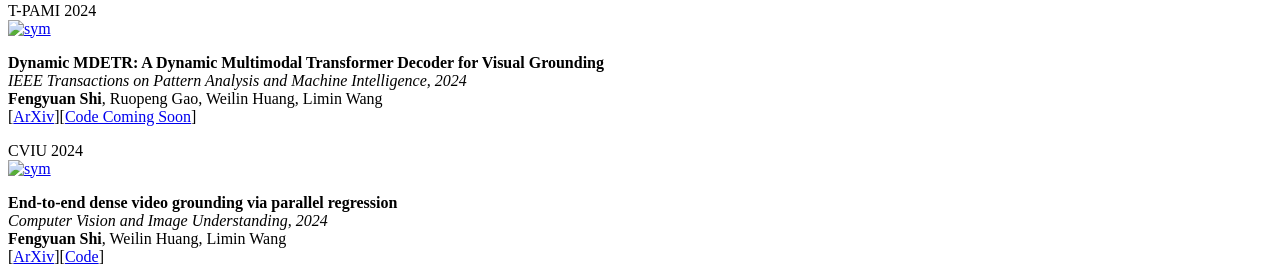
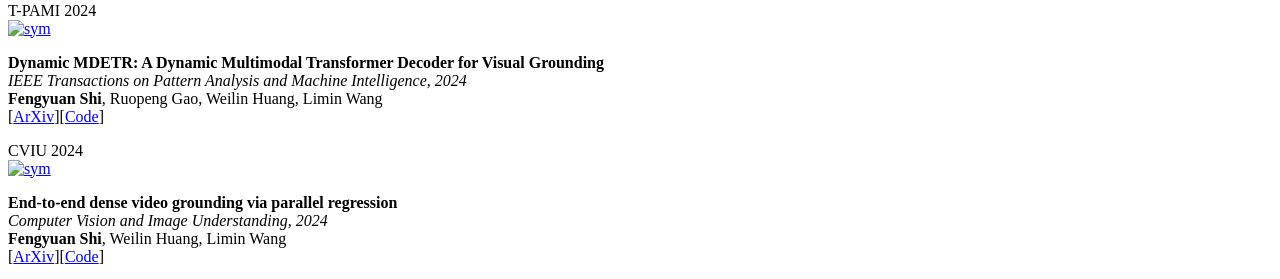
Before and after one commit to ShiFengyuan1999/ShiFengyuan1999.github.io, a Jekyll site: the page built from _pages/include/pub.md, in a window 1280 px wide. Shown: the part 1719-1998 px from the top of the page. Built offline with Jekyll 4.4.1, drawn with Linux system fonts in a browser that asks for light colours; our own code applies the rules of GitHub Pages for plain Markdown files; part of the change alters nothing that is shown.

```diff
--- a/_pages/include/pub.md
+++ b/_pages/include/pub.md
@@ -35,7 +35,7 @@ Chen Xu, Haocheng Shen, <b>Fengyuan Shi</b>, Boheng Chen, Yixuan Liao, Xiaoxin C
 <b>Dynamic MDETR: A Dynamic Multimodal Transformer Decoder for Visual Grounding</b><br>
 <i>IEEE Transactions on Pattern Analysis and Machine Intelligence, 2024</i><br>
 <b>Fengyuan Shi</b>, Ruopeng Gao, Weilin Huang, Limin Wang<br>
-[<a href="https://arxiv.org/abs/2209.13959">ArXiv</a>][<a href="https://shifengyuan1999.github.io">Code Coming Soon</a>]
+[<a href="https://arxiv.org/abs/2209.13959">ArXiv</a>][<a href="https://github.com/MCG-NJU/Dynamic-MDETR">Code</a>]
 <div style="text-align: justify">
 
 </div>
```
